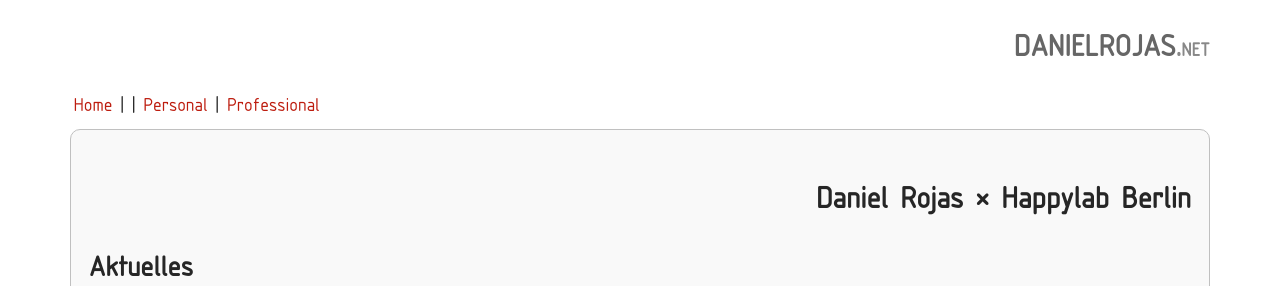
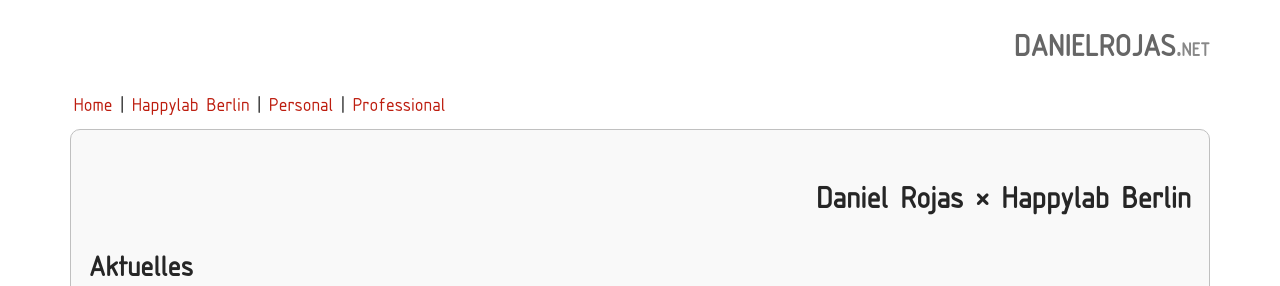
Before and after one commit to 17o2/17o2.github.io, a Jekyll site: the page built from _pages/90_happylab.md, in a window 1280 px wide. Shown: the top 286 px of the page. Built offline with Jekyll 4.4.1, drawn with Linux system fonts in a browser that asks for light colours; nearby versions of some CDN libraries.

```diff
--- a/_includes/header.html
+++ b/_includes/header.html
@@ -24,7 +24,7 @@
 				{% endif %}
 				{% endfor %}
 			{% else %}
-					<a href="{{ page.url }}">{% if eachpage.shorttitle %}{{ eachpage.shorttitle }}{% else %}{{ eachpage.title }}{% endif %}</a>
+					<a href="{{ page.url }}">{% if page.shorttitle %}{{ page.shorttitle }}{% else %}{{ page.title }}{% endif %}</a>
 			{% endif %}
 
 			{% if page.category != "personal" %}
```
